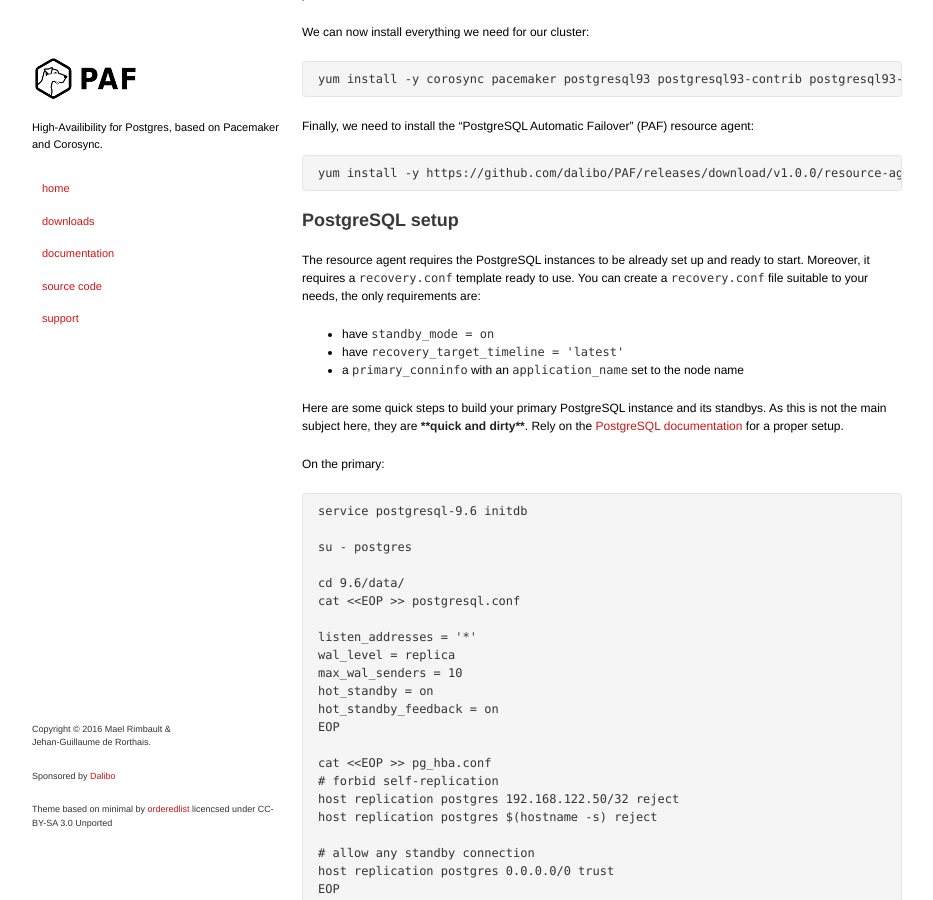
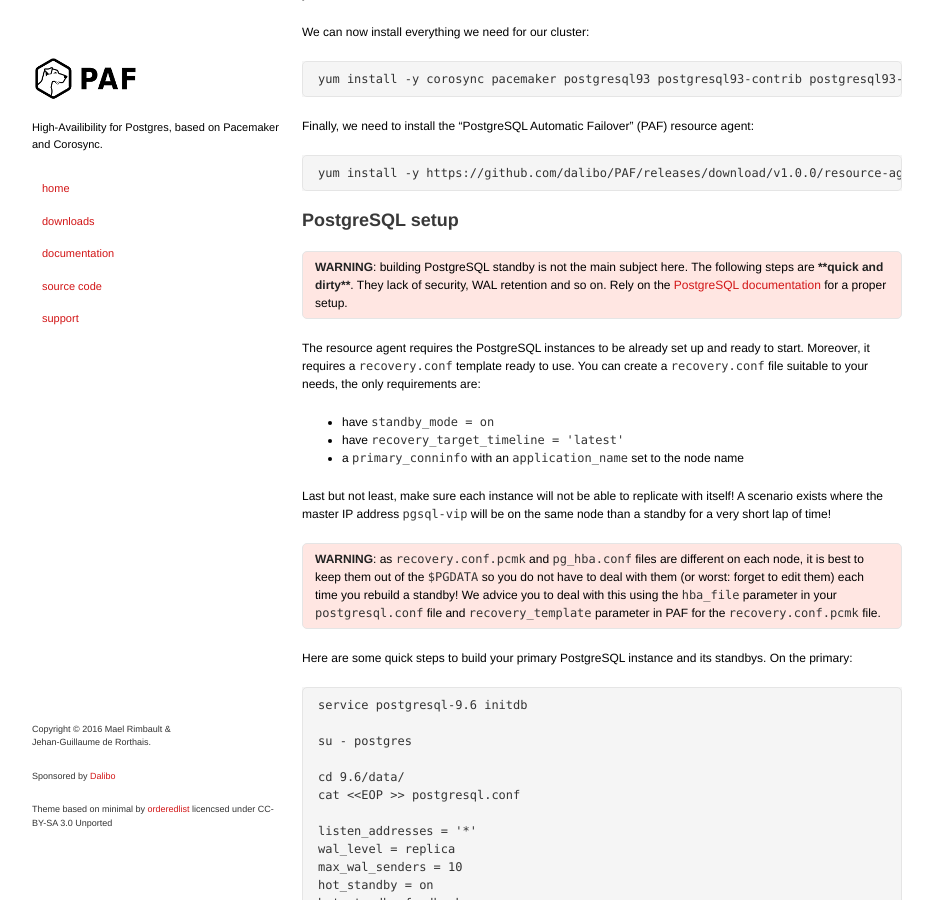
Before and after one commit to ClusterLabs/PAF, a Jekyll site: the page built from Quick_Start-CentOS-6.md, in a window 1280 px wide and 900 px high, scrolled down 1101 px. Shown: the whole window, without its empty margins (173-1106 px from the left). Built offline with Jekyll 4.4.1, drawn with Linux system fonts in a browser that asks for light colours.

Commit message:
Add warning about the pg_ha.conf file and recovery.conf template

````diff
--- a/Quick_Start-CentOS-6.md
+++ b/Quick_Start-CentOS-6.md
@@ -81,6 +81,12 @@
 
 ## PostgreSQL setup
 
+> **WARNING**: building PostgreSQL standby is not the main subject here. The
+> following steps are __**quick and dirty**__. They lack of security, WAL
+> retention and so on. Rely on the [PostgreSQL documentation](http://www.postgresql.org/docs/current/static/index.html)
+> for a proper setup.
+{: .warning}
+
 The resource agent requires the PostgreSQL instances to be already set up and
 ready to start. Moreover, it requires a `recovery.conf` template ready to use.
 You can create a `recovery.conf` file suitable to your needs, the only
@@ -90,13 +96,20 @@
   * have ``recovery_target_timeline = 'latest'``
   * a ``primary_conninfo`` with an ``application_name`` set to the node name
 
+Last but not least, make sure each instance will not be able to replicate with
+itself! A scenario exists where the master IP address `pgsql-vip` will be on
+the same node than a standby for a very short lap of time!
+
+> **WARNING**: as `recovery.conf.pcmk` and `pg_hba.conf` files are different
+> on each node, it is best to keep them out of the `$PGDATA` so you do not have
+> to deal with them (or worst: forget to edit them) each time you rebuild a
+> standby! We advice you to deal with this using the `hba_file` parameter in
+> your `postgresql.conf` file and `recovery_template` parameter in PAF for the
+> `recovery.conf.pcmk` file.
+{: .warning}
+
 Here are some quick steps to build your primary PostgreSQL instance and its
-standbys. As this is not the main subject here, they are
-__**quick and dirty**__. Rely on the
-[PostgreSQL documentation](http://www.postgresql.org/docs/current/static/index.html)
-for a proper setup.
-
-On the primary:
+standbys. On the primary:
 
 ```
 service postgresql-9.6 initdb
````
Also changed, not shown: Quick_Start-CentOS-7.md (+12 -0 lines), Quick_Start-Debian-8-two_nodes.md (+11 -0 lines), Quick_Start-Debian-8.md (+11 -0 lines).
